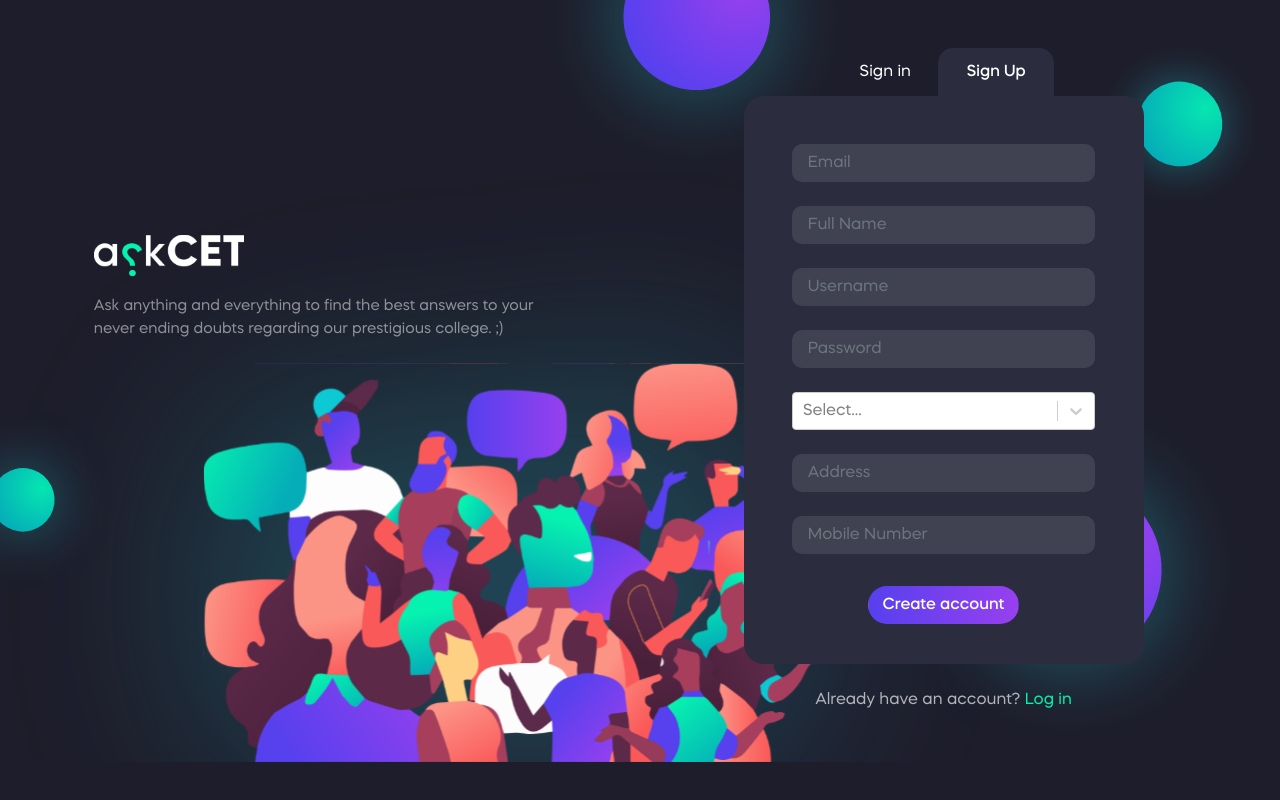
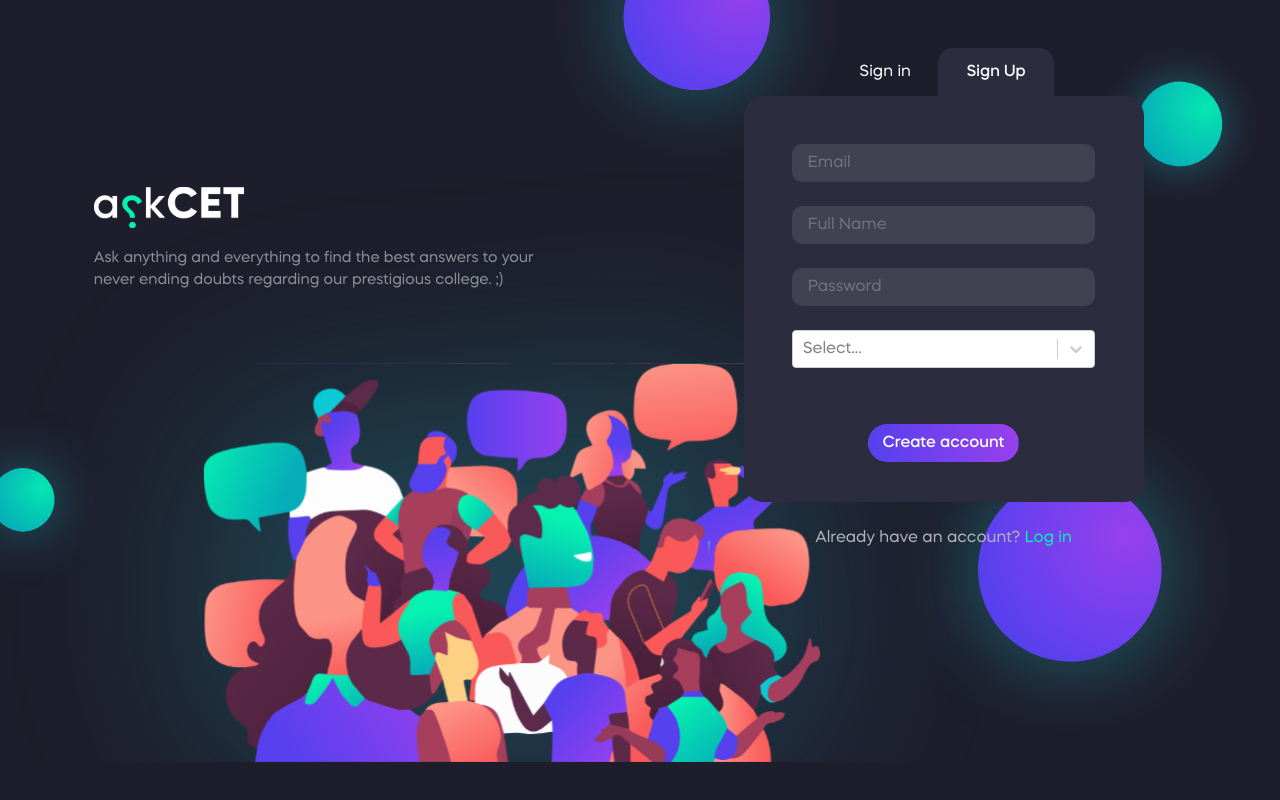
Before and after one commit to ameyalizbeth/webTech, a React (Create React App) app in the folder front-end/: page /signup in a window 1280 px wide. Built offline with nearby package versions, Linux system fonts and the light colour scheme.

Commit message:
auth changes

```diff
--- a/front-end/src/components/auth-pages/Login.js
+++ b/front-end/src/components/auth-pages/Login.js
@@ -4,7 +4,7 @@ import Axios from "axios";
 import './login.css'
 
 function Login() {
-    const [username, setUsername] = useState("");
+    const [email, setEmail] = useState("");
     const [password, setPassword] = useState("");
     const [access, setAccess] = useState(false);
     const [message, setMessage] = useState("");
@@ -15,13 +15,13 @@ function Login() {
         e.preventDefault();
 
         Axios.post("http://localhost:8001/login", {
-            username: username,
+            email: email,
             password: password,
         }).then((response) => {
             if (response.data.auth) {
                 localStorage.setItem("token", response.data.token);
 
-                localStorage.setItem("user",username);
+                localStorage.setItem("email",email);
                 setAccess(true);
             } else {
                 setAccess(false);
@@ -35,7 +35,7 @@ function Login() {
             <Redirect
                 to={{
                     pathname: "/index/Home",
-                    state: { username: username }, // your data array of objects
+                    state: { email: email }, // your data array of objects
                 }}
             />
         );
@@ -78,12 +78,12 @@ function Login() {
                             <div className='py-4'>
                                 <input
                                     className='form-control px-3 mb-4'
-                                    type='text'
-                                    placeholder='Username'
-                                    name='username'
+                                    type='email'
+                                    placeholder='Email'
+                                    name='email'
                                     required
                                     onChange={(e) => {
-                                        setUsername(e.target.value);
+                                        setEmail(e.target.value);
                                     }}
                                 ></input>
                                 <input
--- a/front-end/src/components/auth-pages/SignUp.js
+++ b/front-end/src/components/auth-pages/SignUp.js
@@ -3,44 +3,36 @@ import { Link, Redirect } from "react-router-dom";
 import Axios from "axios";
 import Select from "react-select";
 
-const cursem = [
-    { value: "S1", label: "S1" },
-    { value: "S2", label: "S2" },
-    { value: "S3", label: "S3" },
-    { value: "S4", label: "S4" },
-    { value: "S5", label: "S5" },
-    { value: "S6", label: "S6" },
-    { value: "S7", label: "S7" },
-    { value: "S8", label: "S8" },
+const depment = [
+    { value: "CS", label: "Computer Science" },
+    { value: "ME", label: "Mechanical" },
+    { value: "EC", label: "Electronics" },
+    { value: "AE", label: "Applied" },
+    { value: "AR", label: "Architecture" },
+    { value: "EEE", label: "Electrical" },
 
 ];
 
 function SignUp() {
-    const [username, setUsername] = useState("");
+    const [department, setDepartment] = useState("");
     const [password, setPassword] = useState("");
     const [email, setEmail] = useState("");
     const [fullname, setFullname] = useState("");
-    const [phone, setPhone] = useState("");
-    const [address, setAddress] = useState("");
     const [access, setAccess] = useState();
     const [message, setMessage] = useState("");
-    const [currsem, setCurrsem] = useState("");
 
     const register = (e) => {
         e.preventDefault();
 
         Axios.post("http://localhost:8001/signup", {
-            username: username,
+            department: department.value,
             fullname:fullname,
             password: password,
-            email: email,
-            phoneno: phone,
-            address: address,
-            currsem:currsem.value
+            email: email
         }).then((response) => {
             if (response.data.auth) {
                 localStorage.setItem("token", response.data.token);
-                localStorage.setItem("user", username);
+                localStorage.setItem("email", email);
                 setAccess(true);
             } else {
                 setAccess(false);
@@ -51,7 +43,10 @@ function SignUp() {
     if (access) {
         return (
             <Redirect
-                to='/dash'
+            to={{
+                pathname: "/index/Home",
+                state: { email: email }, // your data array of objects
+            }}
             />
         );
     }
@@ -78,20 +73,7 @@ function SignUp() {
 
                     </div>
                     <div className='mx-auto py-4 log-box-main'>
-                        {/* <div className='log-title'>
-                    <Link
-                        to='/'
-                        style={{ color: "#fff", textDecoration: "none" }}
-                    >
-                        <b>LogIn</b>
-                    </Link>
-                </div>
-                <div
-                    className='sign-title'
-                    style={{ backgroundColor: "#fff", color: "#D92027" }}
-                >
-                    <b>SignUp</b>
-                </div> */}
+
                         <form
                             className='mx-auto form-group col-10'
                             onSubmit={register}
@@ -117,16 +99,7 @@ function SignUp() {
                                     }}
                                     required
                                 ></input>
-                                <input
-                                    className='form-control px-3 my-4'
-                                    type='text'
-                                    placeholder='Username'
-                                    name='name'
-                                    onChange={(e) => {
-                                        setUsername(e.target.value);
-                                    }}
-                                    required
-                                ></input>
+
                                 <input
                                     className='form-control px-3 my-4'
                                     type='password'
@@ -139,31 +112,11 @@ function SignUp() {
                                 ></input >
                                 <Select
                                     className="my-4"
-                                    defaultValue={currsem}
-                                    onChange={setCurrsem}
-                                    options={cursem}
+                                    defaultValue={department}
+                                    onChange={setDepartment}
+                                    options={depment}
                                 />
-                                <input
-                                    className='form-control px-3 my-4'
-                                    type='text'
-                                    placeholder='Address'
-                                    name='address'
-                                    onChange={(e) => {
-                                        setAddress(e.target.value);
-                                    }}
-                                    required
-                                ></input>
-                                <input
-                                    className='form-control px-3 mt-4 mx-auto'
-                                    type='tel'
-                                    placeholder='Mobile Number'
-                                    name='phone'
-                                    pattern='[5-9][0-9]{9}'
-                                    onChange={(e) => {
-                                        setPhone(e.target.value);
-                                    }}
-                                    required
-                                ></input>
+
                             </div>
                             <div className='my-2'>
                                 <button
--- a/front-end/src/components/dash-pages/Profile.js
+++ b/front-end/src/components/dash-pages/Profile.js
@@ -7,7 +7,8 @@ import "./profile.css";
 function Profile(props) {
     const [details, setDetails] = useState([]);
     // const u = props.location.state.username;
-    const u = localStorage.getItem("user");
+    const u = localStorage.getItem("email");
+    console.log(u);
 
     useEffect(() => {
         Axios.get(`http://localhost:8001/${u}/user`, {
@@ -37,7 +38,7 @@ function Profile(props) {
                         <div className='round d-flex justify-content-center align-items-center my-2 mx-3'>
                             <MdPerson size={22} />
                         </div>
-                        <div className='dark-blue h4'>{details.username}</div>
+                        <div className='dark-blue h4'>{details.fullname}</div>
                     </div>
                     <hr></hr>
 
@@ -48,12 +49,6 @@ function Profile(props) {
                                 {details.fullname}
                             </span>
                         </div>
-                        <div className='my-3'>
-                            <span className='purple font-500'>User name :</span>
-                            <span className='profile-form mb-4'>
-                                {details.username}
-                            </span>
-                        </div>
 
                         <div className='my-3'>
                             <span className='purple font-500'>Email :</span>
@@ -61,24 +56,10 @@ function Profile(props) {
                                 {details.email}
                             </span>
                         </div>
-
                         <div className='my-3'>
-                            <span className='purple font-500'>Address :</span>
+                            <span className='purple font-500'>Department :</span>
                             <span className='profile-form mb-4'>
-                                {details.address}
-                            </span>
-                        </div>
-
-                        <div className='my-3'>
-                            <span className='purple font-500'>Phone :</span>
-                            <span className='profile-form mb-4'>
-                                {details.phoneno}
-                            </span>
-                        </div>
-                        <div className='my-3'>
-                            <span className='purple font-500'>Current Sem :</span>
-                            <span className='profile-form mb-4'>
-                                {details.currsem}
+                                {details.department}
                             </span>
                         </div>
                     </div>
```
Also changed, not shown: 2 other files (tests, documents, lock files or other folders).
